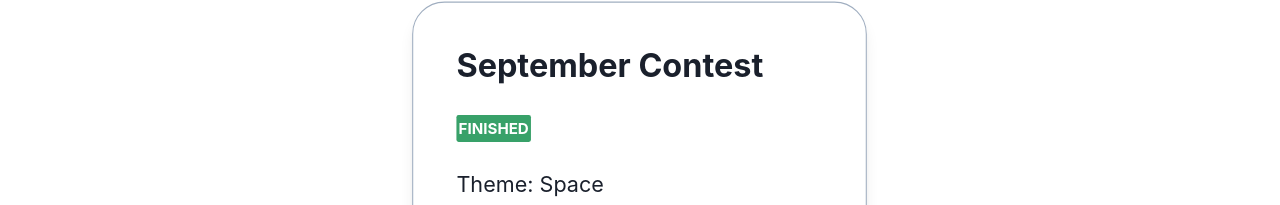
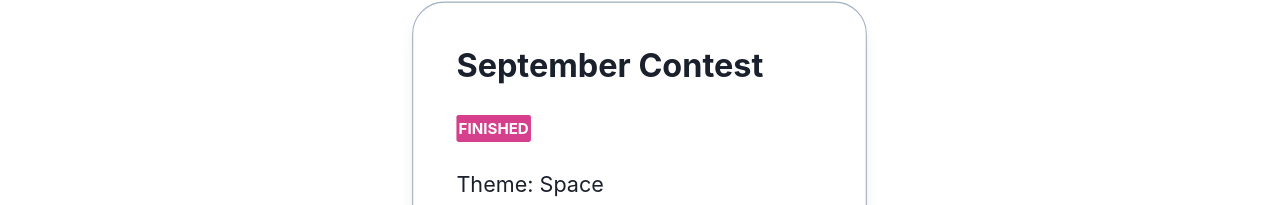
Before and after one commit to pes-alcoding-club/website, a Next.js app in the folder client/: page /register in a window 1280 px wide. Shown: the part 472-677 px from the top of the page. Built offline with nearby package versions, Linux system fonts and the light colour scheme.

Commit message:
badge color green -> pink

```diff
--- a/client/src/components/Carousel/ContestCard.tsx
+++ b/client/src/components/Carousel/ContestCard.tsx
@@ -37,7 +37,8 @@ const ContestCard: React.FC<ContestCardProps> = ({
         </Heading>
         <Badge
             variant="solid"
-            colorScheme="green"
+            colorScheme="pink"
+            borderRadius="sm"
             fontSize={{ lg: 'sm', base: 'sm' }}
             my="2"
             p="0.5"
```
